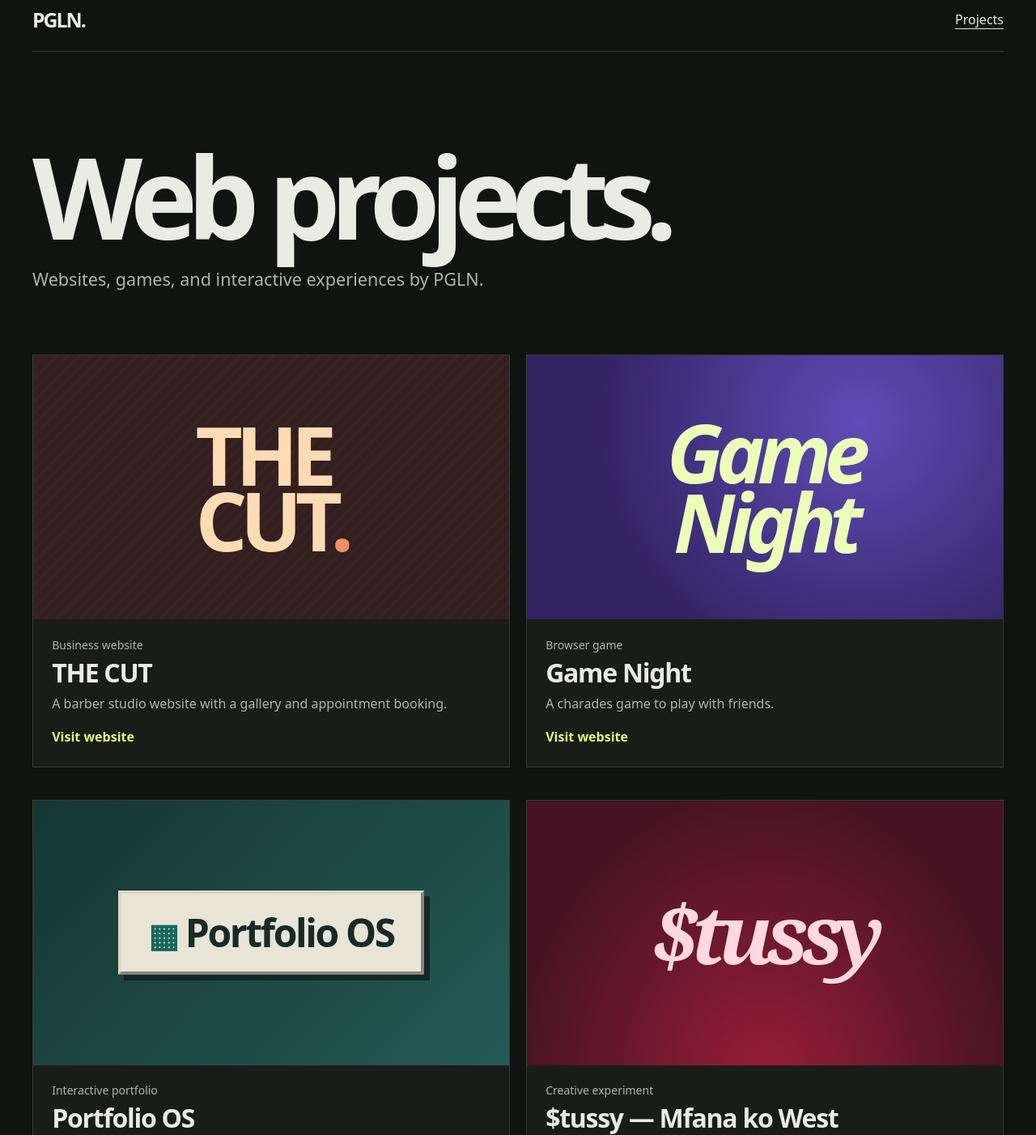
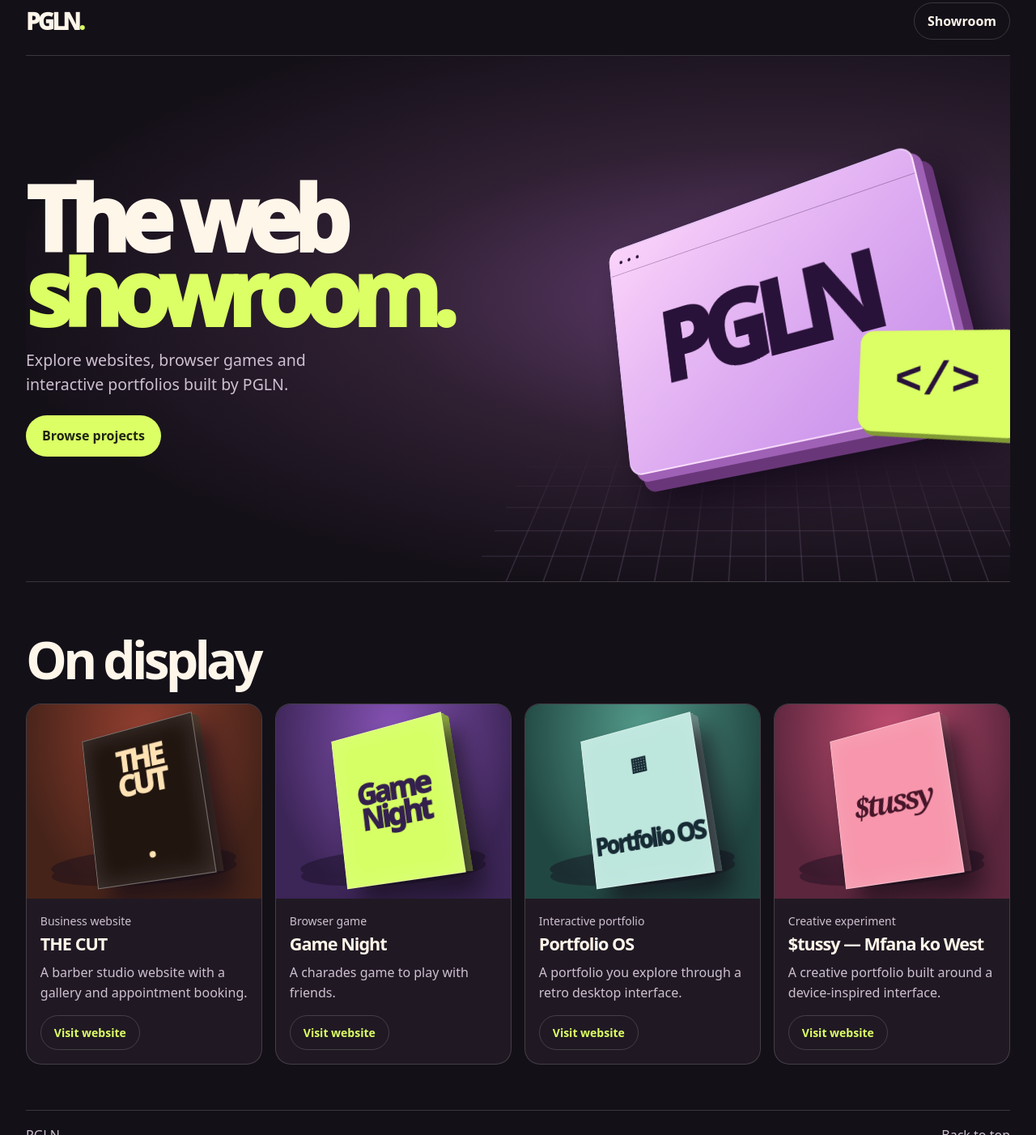
Before and after one commit to NathiDEV-dot/pgln, a plain HTML site: page index.html in a window 1280 px wide. Shown: the part 15-1417 px from the top of the page at 81% size. Drawn offline with Linux system fonts and the light colour scheme.

Commit message:
Redesign PGLN as a 3D web showroom

```diff
--- a/index.html
+++ b/index.html
@@ -6,53 +6,71 @@
 <meta name="description" content="Explore websites, games, and interactive portfolios built by PGLN.">
 <title>PGLN — Web Projects</title>
 <style>
-:root{color-scheme:dark;--bg:#111310;--paper:#eaece3;--muted:#b0b6a6;--line:#383d33;--accent:#e0ff75}
+:root{color-scheme:dark;--bg:#141018;--ink:#fff6ea;--muted:#cec0d1;--line:#ffffff29;--lime:#dbff65}
 *{box-sizing:border-box}
-body{margin:0;background:var(--bg);color:var(--paper);font:1rem/1.55 system-ui,sans-serif}
+html{scroll-behavior:smooth}
+body{margin:0;background:var(--bg);color:var(--ink);font:1rem/1.55 system-ui,sans-serif}
 a{color:inherit}
-a:focus-visible{outline:3px solid var(--accent);outline-offset:5px}
-.wrap{width:min(1200px,calc(100% - 3rem));margin:auto}
-header,footer{display:flex;justify-content:space-between;align-items:center;padding:1.25rem 0;border-bottom:1px solid var(--line)}
-.brand{font-weight:900;font-size:1.55rem;letter-spacing:-.08em;text-decoration:none}
-.brand span{color:var(--accent)}
-nav a{text-underline-offset:.3rem}
-.hero{padding:clamp(3.5rem,9vw,8rem) 0 clamp(2.75rem,6vw,5rem)}
-h1{margin:0;font-size:clamp(3.5rem,11vw,10rem);font-weight:850;letter-spacing:-.09em;line-height:.88}
-.hero p{margin:1.5rem 0 0;color:var(--muted);font-size:clamp(1rem,2vw,1.35rem)}
-.grid{display:grid;grid-template-columns:1fr 1fr;gap:2.5rem 1.25rem}
-article{min-width:0}
-.project{display:block;text-decoration:none;height:100%;border:1px solid var(--line);background:#191c17}
-.project:hover .visit{text-decoration:underline;text-underline-offset:.3rem}
-.art{aspect-ratio:1.8;display:grid;place-items:center;overflow:hidden;line-height:.8;font-weight:900;letter-spacing:-.085em;font-size:clamp(2.75rem,8vw,6.3rem);text-align:center}
-.art>div{transition:transform .25s ease}
-.project:hover .art>div{transform:scale(1.045)}
-.cut{background:repeating-linear-gradient(135deg,#382320 0px,#382320 2px,#33201e 2px,#33201e 10px);color:#ffdbb4;text-align:left}
-.cut span{color:#f48e67}
-.game{color:#eaffb8;background:radial-gradient(circle at 70% 25%,#604bb7,#322362 70%);font-style:italic;line-height:.85}
-.os{background:linear-gradient(135deg,#143732,#255956);font:800 clamp(1.35rem,4vw,3rem)/1.1 system-ui;letter-spacing:-.05em}
-.os>div{background:#e9e5d6;color:#162b28;padding:.45em .7em;border:4px outset #ddd6c7;box-shadow:7px 7px #122725}
-.os small{color:#17685d}
-.music{background:radial-gradient(ellipse at 50% 105%,#981e37,#451323 75%);font-family:Georgia,serif;font-style:italic;color:#ffd9df}
-.info{padding:1.3rem 1.45rem 1.5rem}
-.type{margin:0 0 .3rem;font-size:.875rem;color:var(--muted)}
-h2{font-size:clamp(1.4rem,3vw,2rem);line-height:1.12;margin:0;letter-spacing:-.04em}
-h2+p{margin:.55rem 0 1rem;color:var(--muted)}
-.visit{color:var(--accent);font-weight:650}
-footer{border-bottom:0;border-top:1px solid var(--line);margin-top:4rem;color:var(--muted)}
-@media(max-width:640px){.wrap{width:calc(100% - 2rem)}.grid{grid-template-columns:1fr;gap:1.5rem}.art{font-size:clamp(3rem,14vw,5.5rem)}.os{font-size:clamp(1.5rem,6vw,2.5rem)}}
-@media(prefers-reduced-motion:reduce){.art>div{transition:none}}
+a:focus-visible{outline:3px solid var(--lime);outline-offset:5px}
+.wrap{width:min(1360px,calc(100% - 4rem));margin-inline:auto}
+header,footer{display:flex;justify-content:space-between;align-items:center;padding:1.15rem 0}
+header{border-bottom:1px solid var(--line)}
+.brand{font-size:1.75rem;font-weight:950;letter-spacing:-.1em;text-decoration:none}
+.brand span{color:var(--lime)}
+nav a,.cta,.visit{display:inline-block;text-decoration:none;font-weight:750;border-radius:999px;padding:.6rem 1rem}
+nav a{border:1px solid var(--line)}
+.cta{background:var(--lime);color:#1e2611;padding:.8rem 1.25rem}
+.cta:hover,.visit:hover{filter:brightness(.9)}
+.hero{min-height:clamp(430px,53vw,650px);display:grid;grid-template-columns:1fr 1fr;align-items:center;position:relative;isolation:isolate;overflow:hidden;border-bottom:1px solid var(--line);background:radial-gradient(ellipse at 76% 46%,#623d71 0%,#302033 38%,var(--bg) 74%)}
+.hero-copy{padding:3rem 0;z-index:1}
+.hero h1{font-size:clamp(4rem,8.7vw,9.5rem);line-height:.83;letter-spacing:-.095em;margin:0;font-weight:950}
+.hero h1 em{font-style:normal;color:var(--lime)}
+.hero p{max-width:34ch;color:var(--muted);margin:1.4rem 0;font-size:clamp(1rem,1.6vw,1.22rem)}
+.scene{min-height:340px;height:100%;display:grid;place-items:center;perspective:850px;position:relative;pointer-events:none}
+.scene::before{content:"";position:absolute;width:120%;height:85%;bottom:-43%;transform:rotateX(64deg);background:repeating-linear-gradient(90deg,transparent 0 44px,#eab8ff32 45px 46px),repeating-linear-gradient(0deg,transparent 0 44px,#eab8ff32 45px 46px);mask-image:linear-gradient(transparent,#000 55%)}
+.window{width:min(76%,440px);aspect-ratio:1.4;position:relative;display:grid;place-items:center;background:linear-gradient(145deg,#fbd3fa,#c68dea);color:#291239;border-radius:18px;border:2px solid #fff5;transform:rotateX(12deg) rotateY(-25deg) rotateZ(-10deg);box-shadow:9px 10px #9f61b6,19px 24px #693779,31px 40px 60px #100717}
+.window::before{content:"● ● ●";position:absolute;inset:0 0 auto;padding:.55rem .9rem;border-bottom:1px solid #45275760;letter-spacing:.19em;font-size:.7rem}
+.window span{font-size:clamp(3rem,10vw,9rem);font-weight:950;line-height:1;letter-spacing:-.11em;padding-right:.12em}
+.window i{position:absolute;right:-13%;bottom:-8%;padding:.6em .8em;border-radius:.3em;background:var(--lime);font:900 clamp(1.2rem,4vw,3.5rem)/1 monospace;box-shadow:4px 5px #819a35;transform:rotate(14deg)}
+.shelf{padding-top:clamp(2.5rem,5vw,4.5rem);scroll-margin-top:1rem}
+.shelf>h2{font-size:clamp(2rem,5vw,4rem);letter-spacing:-.075em;margin:0 0 1.4rem;line-height:1}
+.grid{display:grid;grid-template-columns:repeat(4,minmax(0,1fr));gap:1rem}
+.project{height:100%;display:flex;flex-direction:column;text-decoration:none;background:#201923;border:1px solid var(--line);border-radius:1.2rem;overflow:hidden}
+.art{height:240px;display:grid;place-items:center;position:relative;perspective:600px;isolation:isolate;overflow:hidden;background:radial-gradient(ellipse at 50% 15%,var(--light),var(--dark) 75%);color:var(--print)}
+.art::after{content:"";position:absolute;z-index:-1;bottom:11%;width:79%;height:15%;border-radius:50%;background:#130d1c70;box-shadow:0 9px 0 #120c1966;transform:rotate(-4deg)}
+.box{width:53%;aspect-ratio:.79;display:grid;place-items:center;position:relative;transform:rotateX(8deg) rotateY(-23deg) rotateZ(-8deg);transform-style:preserve-3d;background:var(--cover);border:1px solid #fff6;box-shadow:inset 0 0 30px #ffffff24,18px 24px 28px #100b15ad;transition:transform .32s ease;font-size:clamp(1.5rem,3vw,3.1rem);font-weight:950;line-height:.83;letter-spacing:-.09em;text-align:center}
+.box::before,.box::after{content:"";position:absolute;background:var(--edge)}
+.box::before{width:21px;height:100%;right:-21px;transform-origin:left;transform:rotateY(77deg);filter:brightness(.85)}
+.box::after{width:100%;height:20px;top:-20px;transform-origin:bottom;transform:rotateX(77deg);filter:brightness(1.25)}
+.project:hover .box,.project:focus-visible .box{transform:rotateX(0) rotateY(12deg) rotateZ(1deg) translateY(-9px)}
+.cut{--light:#943f30;--dark:#462319;--cover:#211510;--edge:#614632;--print:#ffe2b4}
+.game{--light:#8854b8;--dark:#3c2557;--cover:#d6ff65;--edge:#a8c94c;--print:#34204d}
+.os{--light:#549d8d;--dark:#214742;--cover:#bde6dd;--edge:#82a8a2;--print:#172b35}
+.os .box{font-size:clamp(1.1rem,2.3vw,2.1rem)}
+.music{--light:#c34d71;--dark:#5c263d;--cover:#f796ac;--edge:#ac546d;--print:#47162a}
+.music .box{font-family:Georgia,serif;font-style:italic}
+.info{display:flex;flex:1;flex-direction:column;align-items:flex-start;padding:1.05rem}
+.type{color:var(--muted);font-size:.875rem;margin:0 0 .35rem}
+.info h3{font-size:1.35rem;line-height:1.12;margin:0;letter-spacing:-.045em}
+.info h3+p{color:var(--muted);margin:.65rem 0 1rem}
+.visit{margin-top:auto;border:1px solid var(--line);color:var(--lime);font-size:.875rem}
+footer{border-top:1px solid var(--line);margin-top:3.5rem;color:var(--muted)}
+@media(max-width:1000px){.grid{grid-template-columns:repeat(2,minmax(0,1fr))}.box{width:116px}}
+@media(max-width:640px){.wrap{width:calc(100% - 2rem)}.hero{grid-template-columns:1fr;background:radial-gradient(ellipse at 65% 75%,#573766,#19121e 65%)}.hero-copy{padding:2.5rem 0 0}.scene{min-height:250px}.window{width:min(67%,280px)}.scene::before{bottom:-22%;height:59%}.hero h1{font-size:clamp(3.7rem,13vw,5.5rem)}.grid{gap:.65rem}.art{height:155px}.box{width:min(56%,82px)}.info{padding:.75rem}.info h3{font-size:1.12rem}.visit{padding:.45rem .65rem}}
+@media(max-width:340px){.grid{grid-template-columns:1fr}}
+@media(prefers-reduced-motion:reduce){html{scroll-behavior:auto}.box{transition:none}}
 </style>
 </head>
 <body id="top">
-<header class="wrap"><a class="brand" href="#top">PGLN<span>.</span></a><nav aria-label="Main navigation"><a href="#work">Projects</a></nav></header>
+<header class="wrap"><a class="brand" href="#top">PGLN<span>.</span></a><nav aria-label="Main navigation"><a href="#work">Showroom</a></nav></header>
 <main class="wrap">
-<section class="hero" aria-labelledby="title"><h1 id="title">Web projects.</h1><p>Websites, games, and interactive experiences by PGLN.</p></section>
-<section class="grid" id="work" aria-label="Projects">
-<article><a class="project" href="https://the-cut-barber-studio-nkosi.nathinice0125.chatgpt.site"><div class="art cut" aria-hidden="true"><div>THE<br>CUT<span>.</span></div></div><div class="info"><p class="type">Business website</p><h2>THE CUT</h2><p>A barber studio website with a gallery and appointment booking.</p><span class="visit">Visit website</span></div></a></article>
-<article><a class="project" href="https://games-night-charades.nathinice0125.chatgpt.site"><div class="art game" aria-hidden="true"><div>Game<br>Night</div></div><div class="info"><p class="type">Browser game</p><h2>Game Night</h2><p>A charades game to play with friends.</p><span class="visit">Visit website</span></div></a></article>
-<article><a class="project" href="https://nkosi-desktop-portfolio.nathinice0125.chatgpt.site"><div class="art os" aria-hidden="true"><div><small>▦</small> Portfolio OS</div></div><div class="info"><p class="type">Interactive portfolio</p><h2>Portfolio OS</h2><p>A portfolio you explore through a retro desktop interface.</p><span class="visit">Visit website</span></div></a></article>
-<article><a class="project" href="https://frvky-desktop-recreation.nathinice0125.chatgpt.site"><div class="art music" aria-hidden="true"><div>$tussy</div></div><div class="info"><p class="type">Creative experiment</p><h2>$tussy — Mfana ko West</h2><p>A creative portfolio built around a device-inspired interface.</p><span class="visit">Visit website</span></div></a></article>
-</section>
+<section class="hero" aria-labelledby="title"><div class="hero-copy"><h1 id="title">The web<br><em>showroom.</em></h1><p>Explore websites, browser games and interactive portfolios built by PGLN.</p><a class="cta" href="#work">Browse projects</a></div><div class="scene" aria-hidden="true"><div class="window"><span>PGLN</span><i>&lt;/&gt;</i></div></div></section>
+<section class="shelf" id="work" aria-labelledby="shelf-title"><h2 id="shelf-title">On display</h2><div class="grid">
+<article><a class="project" href="https://the-cut-barber-studio-nkosi.nathinice0125.chatgpt.site"><div class="art cut" aria-hidden="true"><div class="box">THE<br>CUT<span>.</span></div></div><div class="info"><p class="type">Business website</p><h3>THE CUT</h3><p>A barber studio website with a gallery and appointment booking.</p><span class="visit">Visit website</span></div></a></article>
+<article><a class="project" href="https://games-night-charades.nathinice0125.chatgpt.site"><div class="art game" aria-hidden="true"><div class="box">Game<br>Night</div></div><div class="info"><p class="type">Browser game</p><h3>Game Night</h3><p>A charades game to play with friends.</p><span class="visit">Visit website</span></div></a></article>
+<article><a class="project" href="https://nkosi-desktop-portfolio.nathinice0125.chatgpt.site"><div class="art os" aria-hidden="true"><div class="box"><small>▦</small> Portfolio OS</div></div><div class="info"><p class="type">Interactive portfolio</p><h3>Portfolio OS</h3><p>A portfolio you explore through a retro desktop interface.</p><span class="visit">Visit website</span></div></a></article>
+<article><a class="project" href="https://frvky-desktop-recreation.nathinice0125.chatgpt.site"><div class="art music" aria-hidden="true"><div class="box">$tussy</div></div><div class="info"><p class="type">Creative experiment</p><h3>$tussy — Mfana ko West</h3><p>A creative portfolio built around a device-inspired interface.</p><span class="visit">Visit website</span></div></a></article>
+</div></section>
 </main>
 <footer class="wrap"><span>PGLN</span><a href="#top">Back to top</a></footer>
 </body>
```
